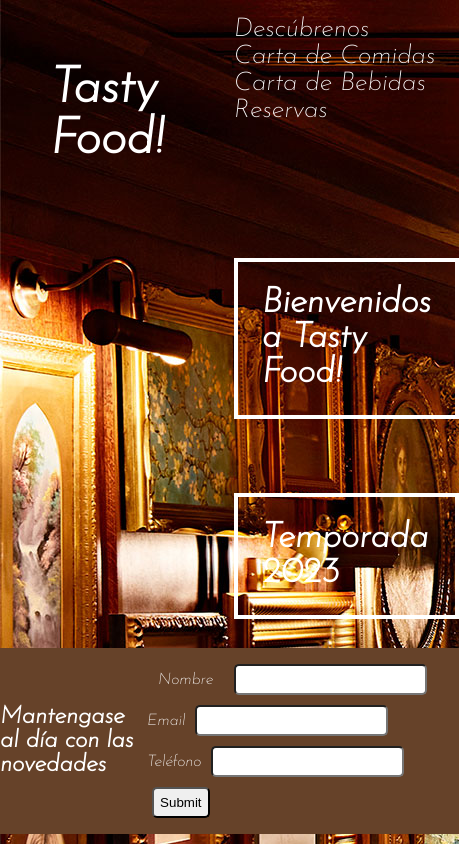
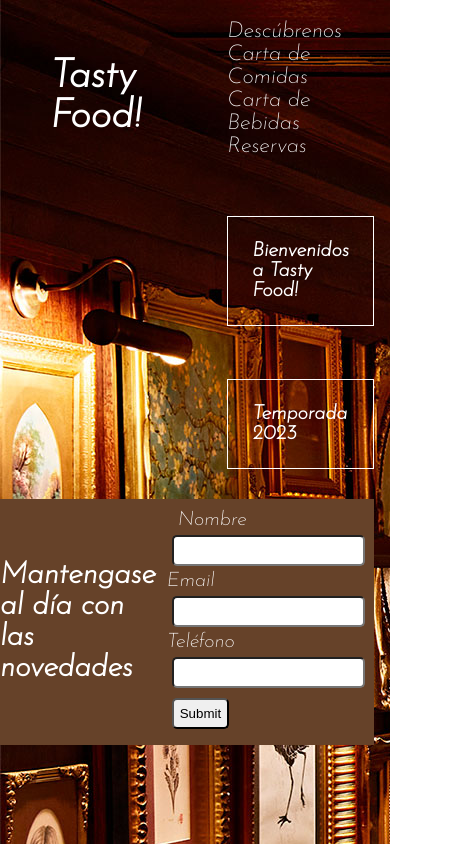
Before and after one commit to moussouignacio/TP-Grupo-18, a plain HTML site: page index.html in a window 390 px wide. Shown: the top 844 px of the page, 459 px wide, since content can reach past the window. Drawn offline with Linux system fonts and the light colour scheme.

Commit message:
More media quries

```diff
--- a/index.html
+++ b/index.html
@@ -21,7 +21,7 @@
 
         <div class="item links">
             <ul type="none">
-                <li><a href="#container2">Descúbrenos</a></li>
+                <li class="item"><a href="#container2">Descúbrenos</a></li>
                 <li><a href="comida.html">Carta de Comidas</a></li>
                 <li><a href="bebidas.html">Carta de Bebidas</a></li>
                 <li><a href="reservas.html">Reservas</a></li>
@@ -29,9 +29,9 @@
         </div>
 
         <div class="item buttons">
-            <a href="#container2"><h2 class="btn1">Bienvenidos a Tasty Food!</h2></a>
+            <a href="#container2"><h2 class="item btn1">Bienvenidos a Tasty Food!</h2></a>
             <br>
-            <a href="temporada2023.html"><h2 class="btn2">Temporada 2023</h2></a>
+            <a href="temporada2023.html"><h2 class="item btn2">Temporada 2023</h2></a>
         </div>
 
         <div class="item pie">
--- a/style.css
+++ b/style.css
@@ -409,4 +409,29 @@ li > a:hover {
     .recuadro1 {
         font-size: 22px;
     }
+
+    .item {
+        font-size: 22px;
+    }
+
+    .btn1, .btn2 {
+        border: solid 1px;
+    }
+    li > a {
+        font-size: 25px;
+    }
 }
+
+@media (max-width: 650px) {
+    .recuadro1 {
+        font-size: 22px;
+    }
+
+    .item {
+        font-size: 20px;
+    }
+
+    li > a {
+        font-size: 22px;
+    }
+}
```
